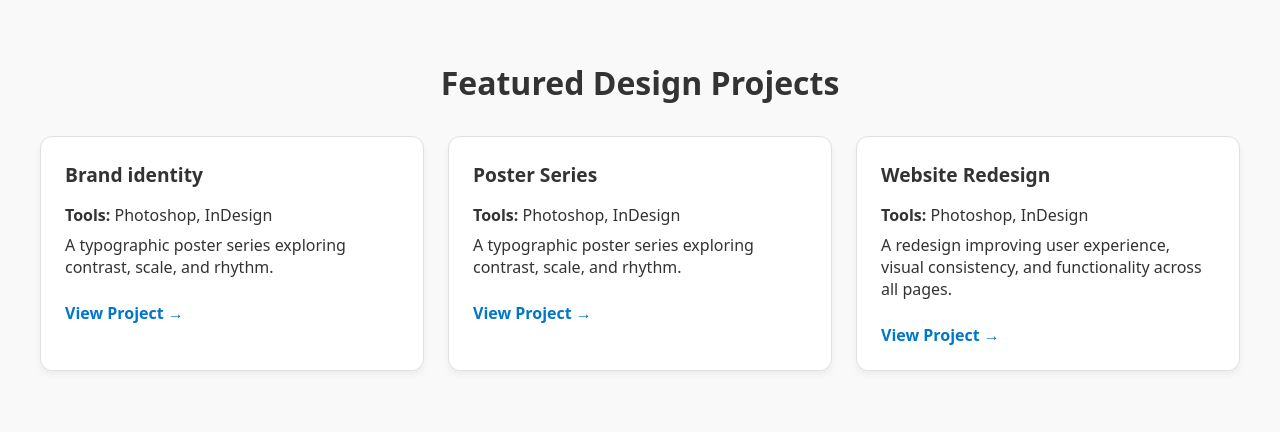
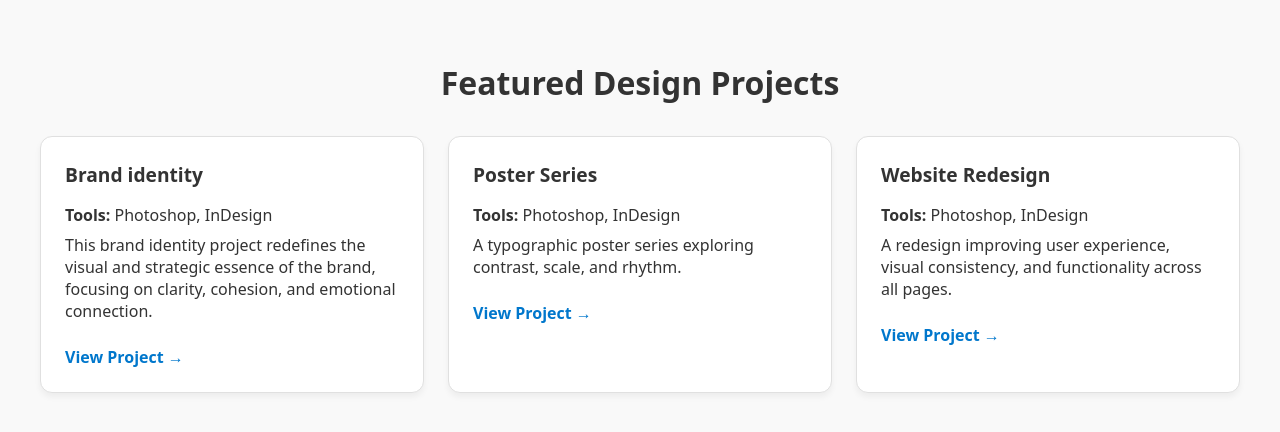
Before and after one commit to Naomi826/.github.io, a Jekyll site: the page built from design.html, in a window 1280 px wide. Shown: the top 432 px of the page. Built offline with Jekyll 4.4.1, drawn with Linux system fonts in a browser that asks for light colours.

Commit message:
Update brand-identity.md

```diff
--- a/_design/brand-identity.md
+++ b/_design/brand-identity.md
@@ -1,7 +1,9 @@
 ---
 title: "Brand identity"
 tools: [Photoshop, InDesign]
-description: "A typographic poster series exploring contrast, scale, and rhythm."
+description: "This brand identity project redefines the visual and strategic essence of the brand, focusing on clarity, cohesion, and emotional connection."
 layout:
 permalink:
 ---
+
+The redesigned website led to improved user engagement, faster load times, and a more cohesive brand presence. User feedback highlighted the site's clarity, ease of use, and modern aesthetic.
```
